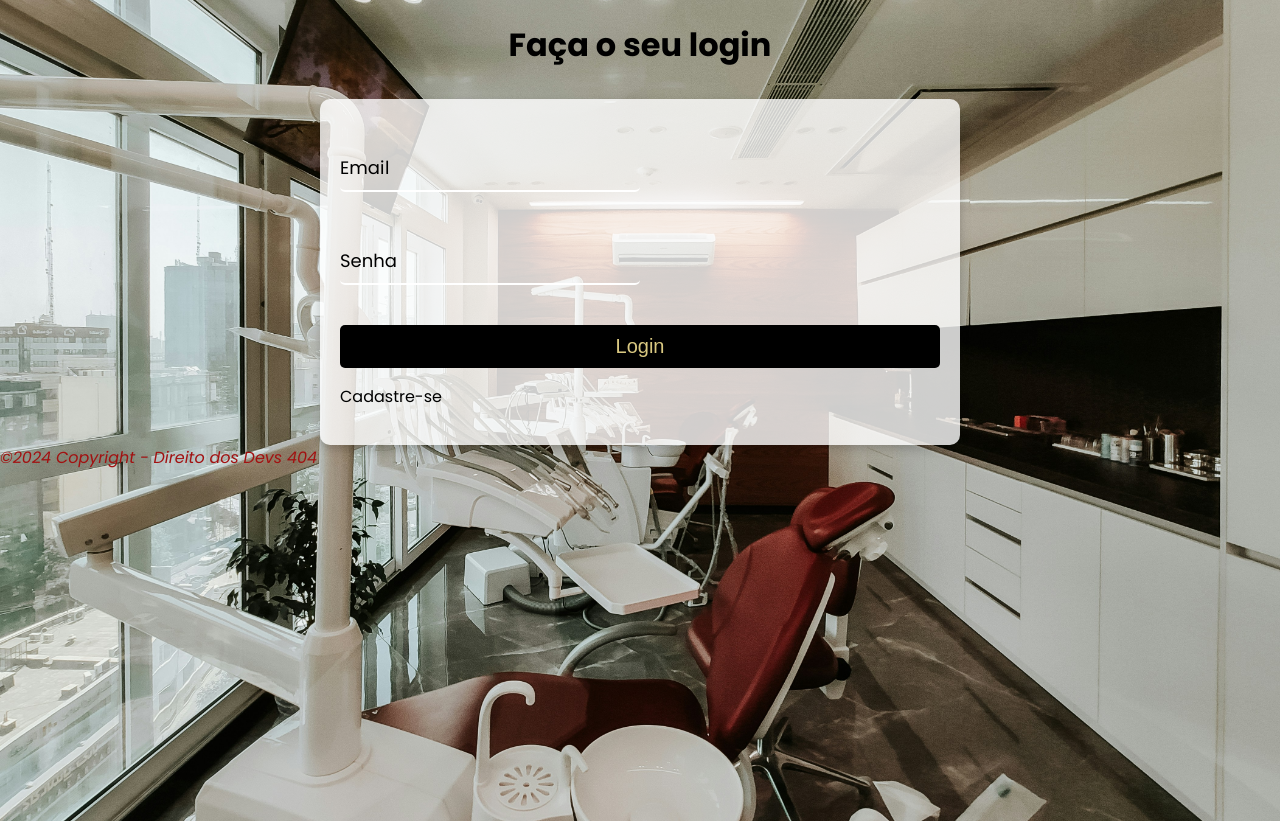
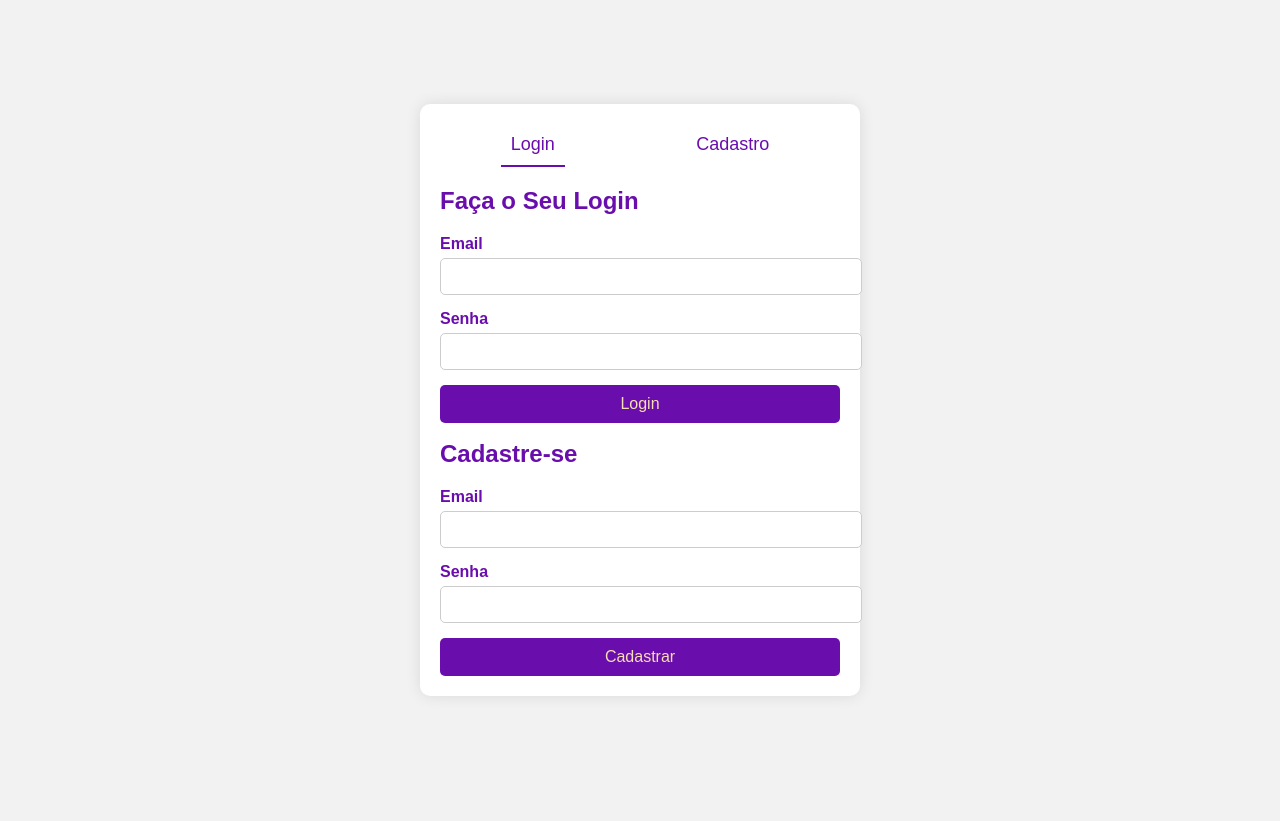
Before and after one commit to Luizbarreto71/crud, a PHP site: page /login.html in a window 1280 px wide. After the commit the page ends 696 px from the top, so only its background shows below. Run offline with PHP 8.4, Linux system fonts and the light colour scheme.

Commit message:
CODIGO ATUALIZADO SEM INTEGRAÇAO AO BECKEND

```diff
--- a/login.html
+++ b/login.html
@@ -4,38 +4,59 @@
 <head>
     <meta charset="UTF-8">
     <meta name="viewport" content="width=device-width, initial-scale=1.0">
+
+    <title>Login</title>
     <link rel="stylesheet" href="style.css">
+    <link rel="stylesheet" href="https://cdnjs.cloudflare.com/ajax/libs/font-awesome/6.4.2/css/all.min.css">
+
 
 
         <title>Login</title>
     </head>
     <body>
-    <div class="container">
-        <h1 id="artext">Faça o seu login</h1>
-        <form>
+        <div class="form-container">
+        <div class="tabs">
+           <button class="tab-btn active" onclick="showForm('login')">Login</button>
+           <button class="tab-btn" onclick="showForm ('cadastro')">Cadastro</button>
+        </div>
+
+        <div class="form-content">
+            <form id="login-form" class="form active">
+                <h1 class="form-title">Faça o Seu Login</h1>
                 <div class="form-control">
+                    <label for="username">Email</label>
                     <input type="text" id="username" required>
-                <label>Email</label>
                 </div>
 
                 <div class="form-control">
+                    <label for="password">Senha</label>
                     <input type="password" id="password" required>
-                <label>Senha</label>
+                </div>
+                <button class="btn">Login</button>
+            </form>
+
+            <form id="cadastro-form" class="form">
+                <h1 class="form-title">Cadastre-se</h1>
+                <div class="form-control">
+                      <label for="new-username">Email</label>
+                      <input type="text" id="new-username" required>
                 </div>
 
-            <button class="btn">Login</button>
+                <div class="form-control">
+                    <label for="new-password">Senha</label>
+                    <input type="password" id="new-password" required>
 
-            <p><a href="cadastro.html">Cadastre-se</a></p>
+                </div>
+                <button class="btn">Cadastrar</button>
             </form>
-    </div>
-    <script src="script.js"></script>
-    <footer class="footer">
-        <address>
-            <a>&copy;2024 Copyright - Direito dos</a>
-            <a href="mailto:adineysantos61@gmail.com"
-            style="text-decoration: none;"> Devs 404
-           </a>
-        </address>
-    </footer>
 
-</html>
+
+        <script src="script.js">
+
+
+        </script>
+
+        <script src="login.js">
+
+        </script>
+        </body>
--- /dev/null
+++ b/login.js
@@ -0,0 +1,18 @@
+function showForm(formType) {
+    const loginForm = document.getElementById("login-form");
+    const cadastroForm = document.getElementById("cadastro-form");
+    const tabBtns = document.querySelectorAll(".tab-btn");
+
+    if (formType === 'login') {
+        loginForm.style.display = "block";
+        cadastroForm.style.display = "none";
+        tabBtns[0].classList.add("active");
+        tabBtns[1].classList.remove("active");
+    } else if (formType === 'cadastro') {
+        loginForm.style.display = "none";
+        cadastroForm.style.display = "block";
+        tabBtns[1].classList.add("active");
+        tabBtns[0].classList.remove("active");
+
+}
+}
--- a/script.js
+++ b/script.js
@@ -1,3 +1,4 @@
+
 const labels = document.querySelectorAll('.form-control label');
 
 labels.forEach((label, idx) => {
--- a/style.css
+++ b/style.css
@@ -1,133 +1,85 @@
-@import url('https://fonts.googleapis.com/css2?family=Poppins:ital,wght@0,100;0,200;0,300;0,400;0,500;0,600;0,700;0,800;0,900;1,100;1,200;1,300;1,400;1,500;1,600;1,700;1,800;1,900&display=swap');
+@import url('https://fonts.googleapis.com/css2?family=Montserrat:ital,wght@0,100..900;1,100..900&display=swap');
 
-*{
-    box-sizing: border-box;
+body {
+    font-family: Arial, Helvetica, sans-serif;
+    background-color: #f2f2f2;
+    display: flex;
+    justify-content: center;
+    align-items: center;
+    height: 100vh;
+    margin: 0;
 }
 
-body {
-   margin: 0;
-   padding: 0;
-   background-image: url(sam-moghadam-khamseh-I-kDEBUMAaQ-unsplash.jpg);
-   background-size: cover;
-   background-position: center;
-   height: 100vh;
-   justify-content: center;
-   align-items: center;
-   font-family:poppins,sans-serif
+.form-container {
+    background-color: white;
+    border-radius: 10px;
+    box-shadow: 0 0 15px rgba(0,0,0,0.1);
+    width: 400px;
+    padding: 20px;
+}
 
+.tabs {
+    display: flex;
+    justify-content: space-around;
+    margin-bottom: 20px;
+}
 
+.tab-btn {
+    background: none;
+    border: none;
+    font-size: 18px;
+    cursor: pointer;
+    padding: 10px;
+    color: #6a0dad;
+    border-bottom: 2px solid transparent;
+    transition: border-color 0.3s ;
+}
+
+.tab-btn.active {
+    border-bottom: 2px solid #6a0dad;
 }
 
 
-.container h1 {
-    text-align: center;
-    margin-bottom: 30px;
-    align-items: center;
+
+.form.active {
+    display: block;
 }
-.container a{
-    text-decoration: none;
-    color: black
 
+.form-title {
+    font-size: 24px;
+    margin-bottom: 20px;
+    color: #6a0dad;
 }
+
+.form-control {
+    margin-bottom: 15px;
+}
+
+.form-control label {
+    display: block;
+    font-weight: bold;
+    margin-bottom: 5px;
+    color: #6a0dad;
+}
+
+.form-control input {
+    width: 100%;
+    padding: 10px;
+    border: 1px solid #ccc;
+    border-radius: 5px;
+}
+
 .btn {
-    margin-top: 5px;
-    padding: 10px 30px;
-    background-color: black;
-    color: rgba(243, 224, 144, 0.895);
+    background-color: #6a0dad;
+    color: wheat;
     border: none;
+    padding: 10px;
+    width: 100%;
     border-radius: 5px;
     cursor: pointer;
-    font-size: 20px;
-    width: 100%;
-}
-.btn:focus{
-    outline:0;
-}
-.btn:hover{
-    background-color: rgb(71, 51, 6);
-}
-.text{
-    margin-top: 30px;
-}
-.form-control{
-    position: relative;
-    margin: 20px 0 40px;
-    width: 300px;
-}
-.form-control input {
-    background-color: transparent;
-    border: 0;
-    border-bottom: 2px #fff solid;
-    display: block;
-    width: 100%;
-    padding: 15px 0;
-    font-size: 18px ;
-    color: #000000;
+    font-size: 16px;
 }
 
-.form-control input:focus,
-.form-control input:valid{
-    outline:0;
-    border-bottom-color:rgba(237, 202, 6, 0.938);
+.btn:hover {
+    background-color: #6a0dad;
 }
-.form-control label{
-    position: absolute;
-    top: 15px;
-    left: 0;
-    pointer-events: none;
-}
-
-.form-control label span{
-    display: inline-block;
-    font-size: 18px;
-    min-width: 5px;
-    transition:0.3s cubic-bezier(0.68,-0.55,0.265,1.55);
-}
-
-.form-control input:focus + label span,
-.form-control input:valid + label span{
-    color: rgba(237, 202, 6, 0.938);
-    transform: translateY(-30px);
-}
-a {
-    text-decoration: none;
-    color: rgb(162, 17, 17);
-
-}
-form {
-   width: 50%;
-   margin: 0 auto;
-   padding: 20px;
-   background-color: rgba(255,255,255,0.8);
-   border-radius: 10px;
-   box-shadow: 0px 4px 10px rgba(0,0,0,0.2);
-
-}
-input,select,button {
-
-   display: block;
-   width: 100%;
-   padding: 10px;
-   margin-bottom: 15px;
-   border-radius: 5px;
-   border: 1px solid #ccc;
-   font-size: 16px;
-}
-button {
-   background-color: #007bff;
-   color: whitesmoke;
-   cursor: pointer;
-   border: none;
-   transform: background-color 0.3s ease;
-
-}
-button:hover {
-   background-color: #0056b3;
-}
-h2 {
-   text-align: center;
-   font-size: 2em;
-   margin-bottom: 20px;
-   margin-top: 0;
-   font-family: system-ui, -apple-system, BlinkMacSystemFont, 'Segoe UI', Roboto, Oxygen, Ubuntu, Cantarell, 'Open Sans', 'Helvetica Neue', sans-serif
-}
```
Also changed, not shown: agend.js (added, +10 -0 lines), agendamento.css (+79 -82 lines), agendamento.html (+30 -26 lines), cadastro.html (+1 -7 lines). Lines whose indentation alone changed are shown as unchanged.
